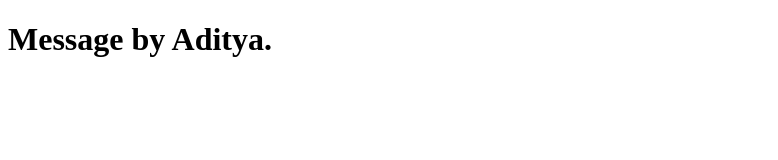
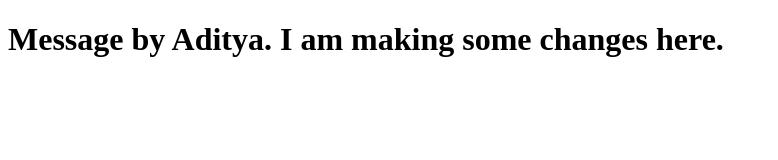
Before and after one commit to shubhamsoni-max/test, a plain HTML site: page index.html in a window 1280 px wide. Shown: the whole page, without its empty margins (0-778 px from the left). Drawn offline with Linux system fonts and the light colour scheme.

Commit message:
More cahnges by aditya

```diff
--- a/index.html
+++ b/index.html
@@ -7,6 +7,6 @@
     <title>Document</title>
 </head>
 <body>
-    <h1>Message by Aditya.</h1>
+    <h1>Message by Aditya. I am making some changes here.</h1>
 </body>
 </html>
```
